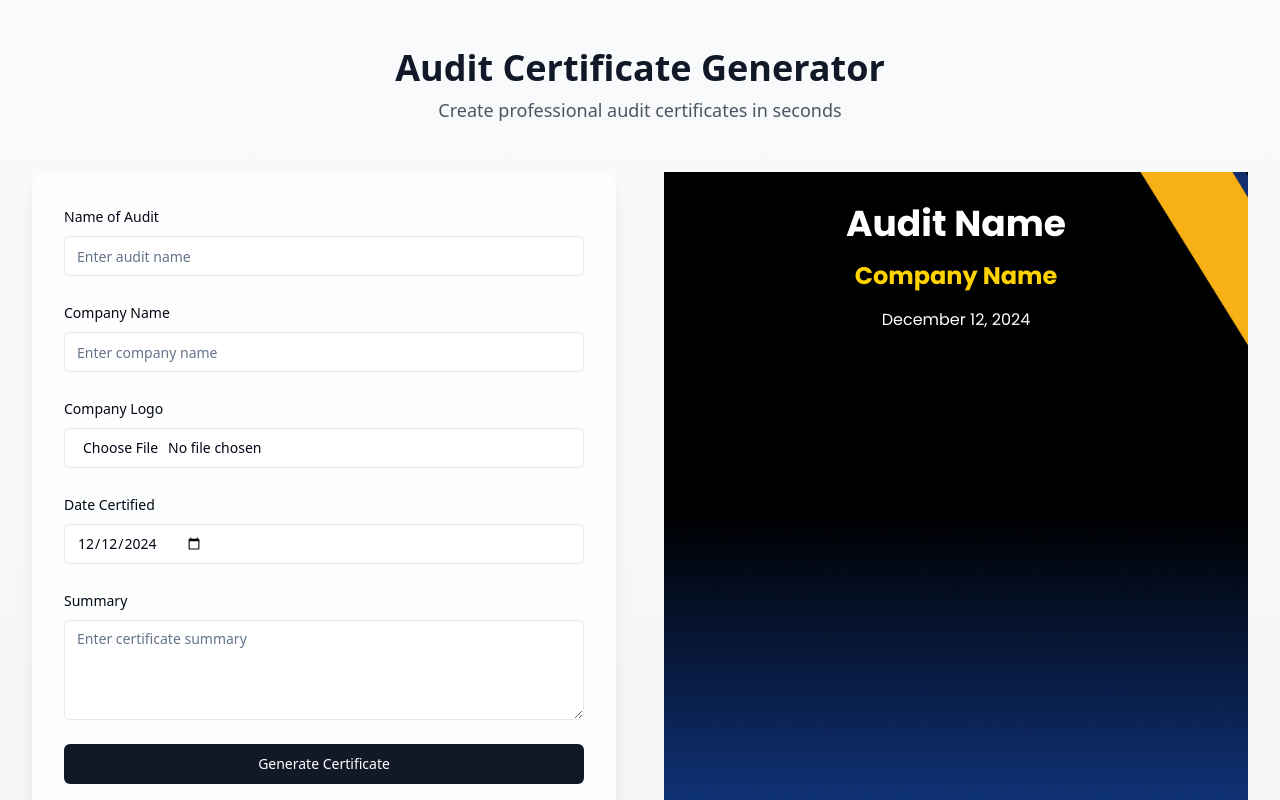
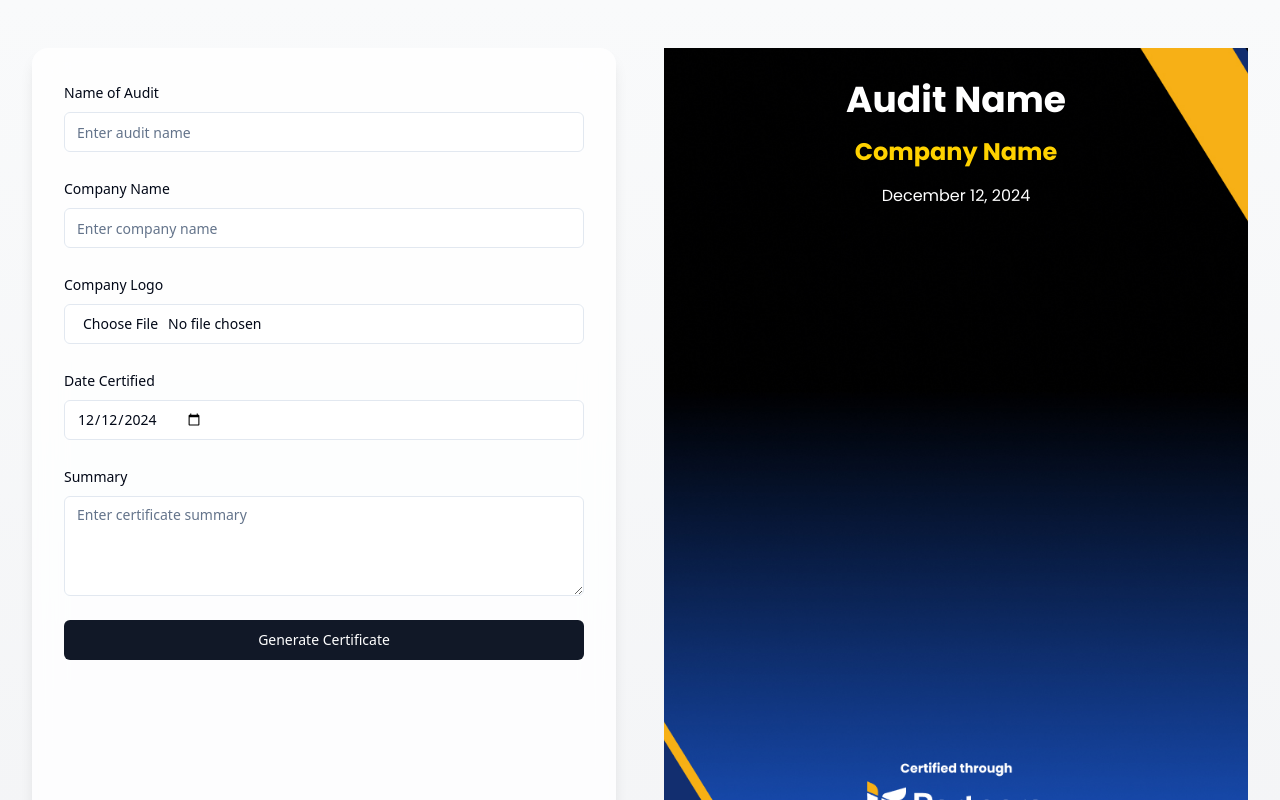
Before and after one commit to searchactions-dev/isp-certification-audit, a React (Vite) app: page / in a window 1280 px wide. Shown: the top 800 px of the page. Built offline with nearby package versions, Linux system fonts and the light colour scheme.

Commit message:
Update Index.tsx

```diff
--- a/src/pages/Index.tsx
+++ b/src/pages/Index.tsx
@@ -65,14 +65,6 @@ const Index = () => {
         transition={{ duration: 0.5 }}
         className="max-w-7xl mx-auto"
       >
-        <div className="text-center mb-12">
-          <h1 className="text-4xl font-bold text-gray-900 mb-2">
-            Audit Certificate Generator
-          </h1>
-          <p className="text-lg text-gray-600">
-            Create professional audit certificates in seconds
-          </p>
-        </div>
 
         <div className="grid grid-cols-1 lg:grid-cols-2 gap-12">
           <motion.div
```
